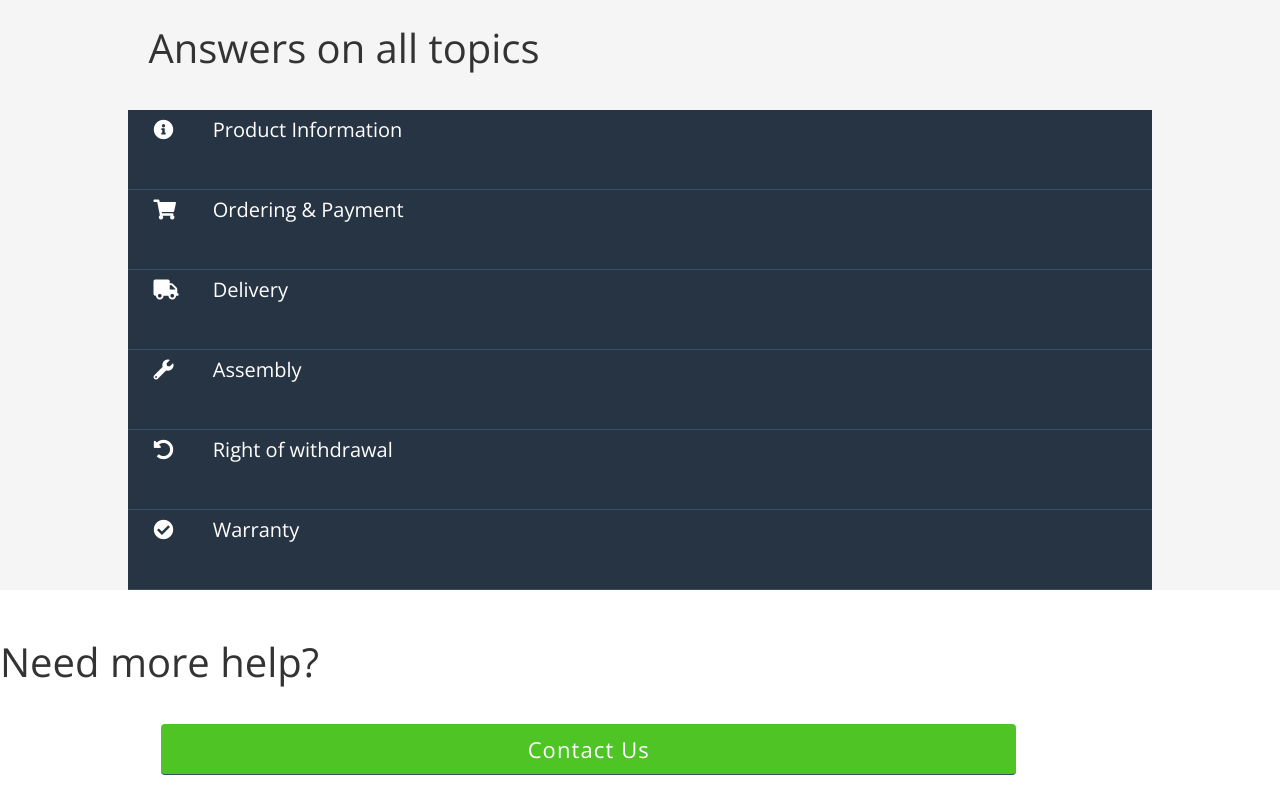
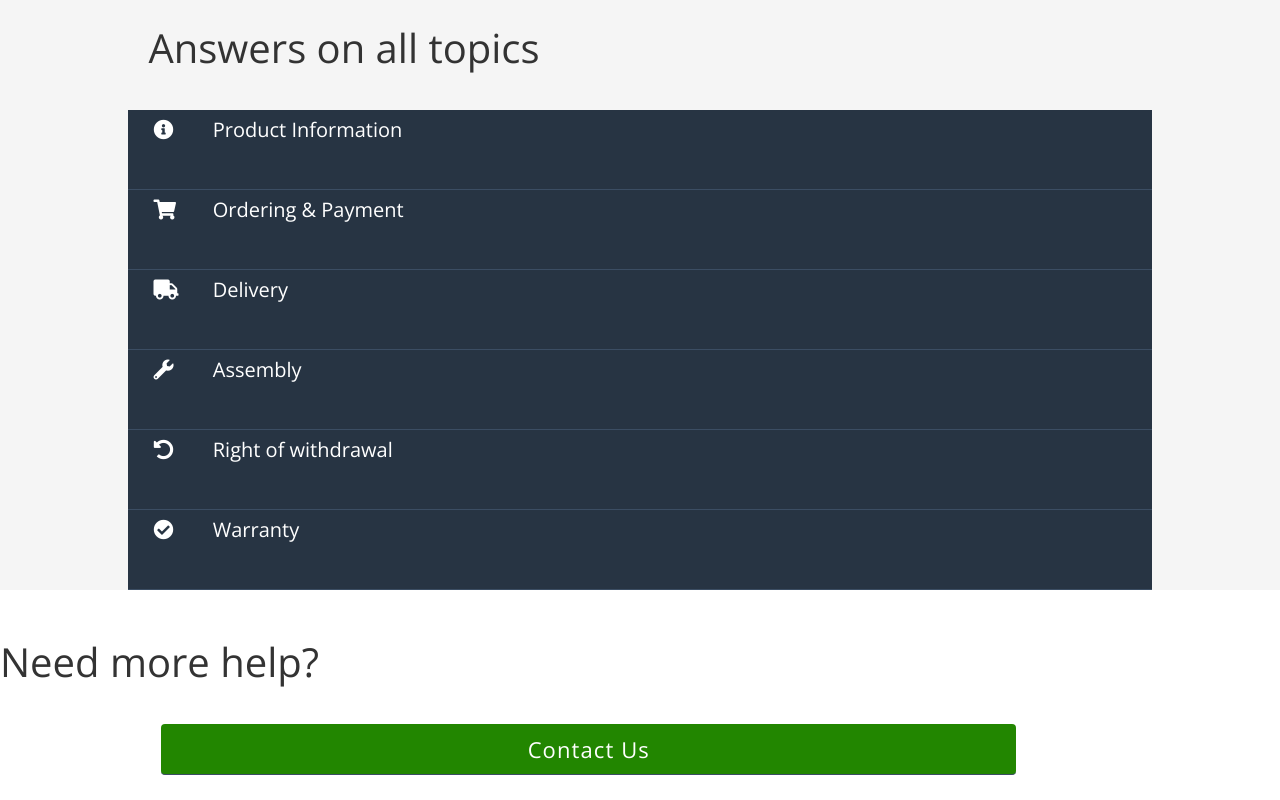
Before and after one commit to albiberon/JG-FAQ-page, a plain HTML site: page index.html in a window 1280 px wide. Shown: the part 803-1603 px from the top of the page. Drawn offline with nearby package versions, Linux system fonts and the light colour scheme.

Commit message:
Update index.html

```diff
--- a/index.html
+++ b/index.html
@@ -486,11 +486,6 @@
             font-size: 20px;
         }
 
-        /* .content-container h1,
-        .help-container h1 {
-            padding-left: 12%;
-        } */
-
         .help-container {
             margin-bottom: 25px;
         }
@@ -502,7 +497,7 @@
             color: #ffffff;
             padding: 10px 35px 10px 35px;
             border-radius: 4px;
-            background-color: #4ec425;
+            background-color: #228600;
             margin-left: 12.6%;
             margin-right: 12.6%;
             width: 66.8%;
```
